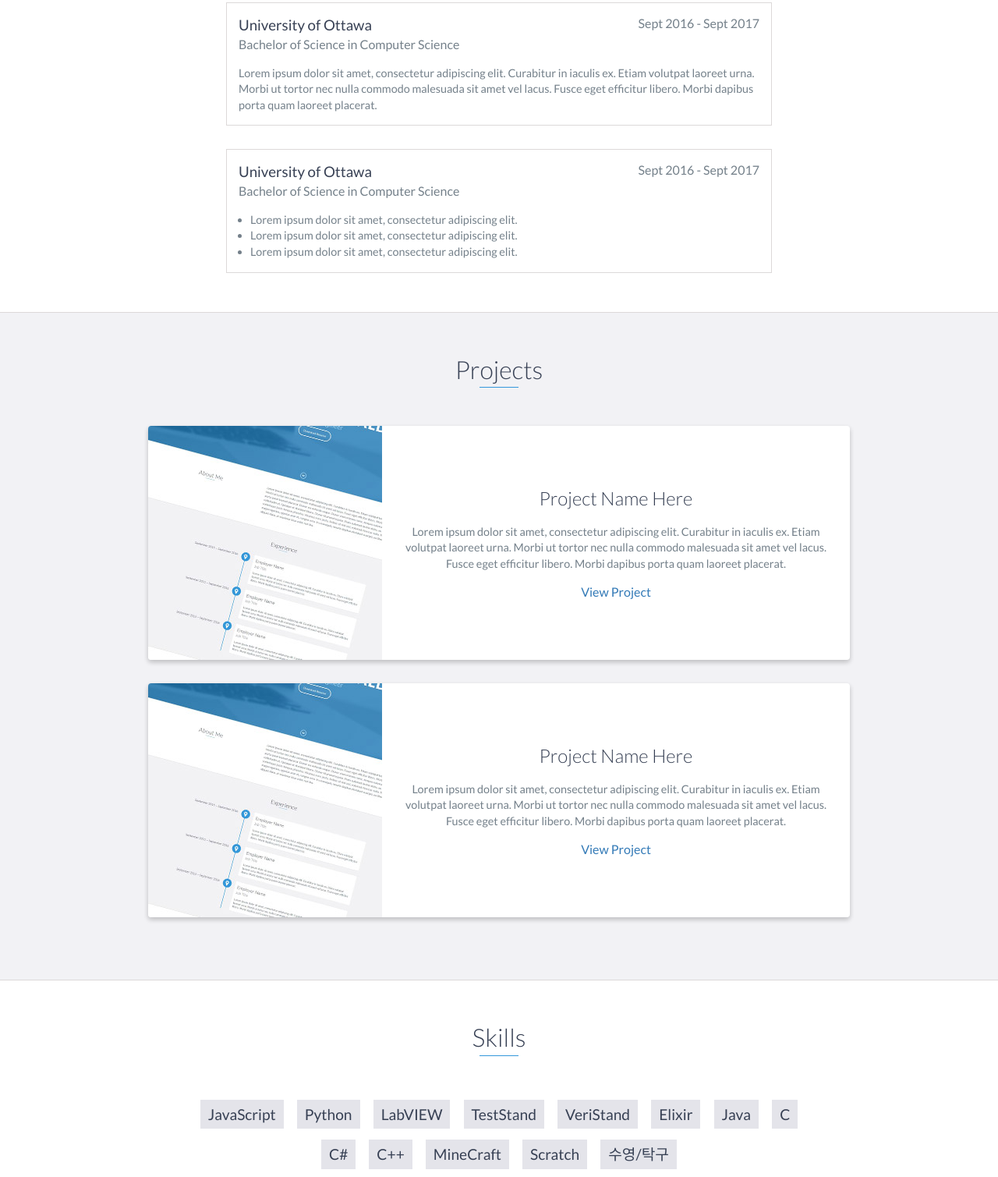
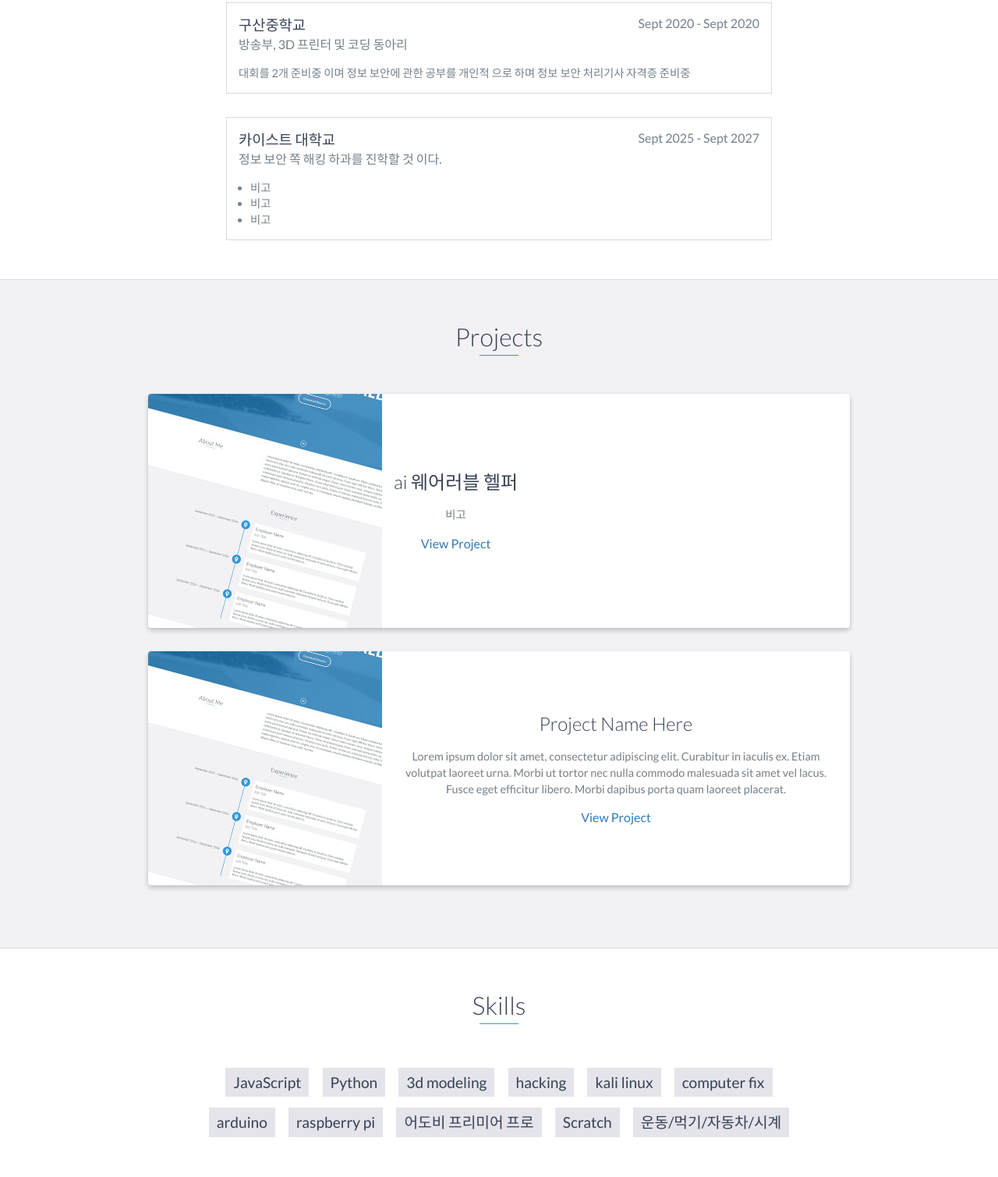
Before and after one commit to Gingimba/Gingimba.github.io, a website: page index.html in a window 1280 px wide. Shown: the part 1854-3363 px from the top of the page at 78% size. Drawn offline with nearby package versions, Linux system fonts and the light colour scheme.

Commit message:
Chane every thing.

```diff
--- a/index.html
+++ b/index.html
@@ -119,28 +119,28 @@
     <div id="education">
         <h2 class="heading">Education</h2>
         <div class="education-block">
-            <h3>University of Ottawa</h3>
-            <span class="education-date">Sept 2016 - Sept 2017</span>
-            <h4>Bachelor of Science in Computer Science</h4>
+            <h3>구산중학교</h3>
+            <span class="education-date">Sept 2020 - Sept 2020</span>
+            <h4>방송부, 3D 프린터 및 코딩 동아리</h4>
             <p>
-                Lorem ipsum dolor sit amet, consectetur adipiscing elit. Curabitur in iaculis ex. Etiam volutpat laoreet urna. Morbi ut tortor nec nulla commodo malesuada sit amet vel lacus. Fusce eget efficitur libero. Morbi dapibus porta quam laoreet placerat.
+                대회를 2개 준비중 이며 정보 보안에 관한 공부를 개인적 으로 하며 정보 보안 처리기사 자격증 준비중
             </p>
         </div>
         <!-- End .education-block -->
 
         <div class="education-block">
-            <h3>University of Ottawa</h3>
-            <span class="education-date">Sept 2016 - Sept 2017</span>
-            <h4>Bachelor of Science in Computer Science</h4>
+            <h3>카이스트 대학교</h3>
+            <span class="education-date">Sept 2025 - Sept 2027</span>
+            <h4>정보 보안 쪽 해킹 하과를 진학할 것 이다.</h4>
             <ul>
                 <li>
-                    Lorem ipsum dolor sit amet, consectetur adipiscing elit.
+                    비고
                 </li>
                 <li>
-                    Lorem ipsum dolor sit amet, consectetur adipiscing elit.
+                    비고
                 </li>
                 <li>
-                    Lorem ipsum dolor sit amet, consectetur adipiscing elit.
+                    비고
                 </li>
             </ul>
         </div>
@@ -158,9 +158,9 @@
                     </div>
                     <!-- End .project-image -->
                     <div class="project-info">
-                        <h3>Project Name Here</h3>
+                        <h3>ai 웨어러블 헬퍼</h3>
                         <p>
-                            Lorem ipsum dolor sit amet, consectetur adipiscing elit. Curabitur in iaculis ex. Etiam volutpat laoreet urna. Morbi ut tortor nec nulla commodo malesuada sit amet vel lacus. Fusce eget efficitur libero. Morbi dapibus porta quam laoreet placerat.
+                            비고
                         </p>
                         <a href="#">View Project</a>
                     </div>
@@ -193,17 +193,15 @@
         <ul>
             <li>JavaScript</li>
             <li>Python</li>
-            <li>LabVIEW</li>
-            <li>TestStand</li>
-            <li>VeriStand</li>
-            <li>Elixir</li>
-            <li>Java</li>
-            <li>C</li>
-            <li>C#</li>
-            <li>C++</li>
-            <li>MineCraft</li>
+            <li>3d modeling</li>
+            <li>hacking</li>
+            <li>kali linux</li>
+            <li>computer fix</li>
+            <li>arduino</li>
+            <li>raspberry pi</li>
+            <li>어도비 프리미어 프로</li>
             <li>Scratch</li>
-            <li>수영/탁구</li>
+            <li>운동/먹기/자동차/시계</li>
         </ul>
     </div>
     <!-- End #skills -->
```
